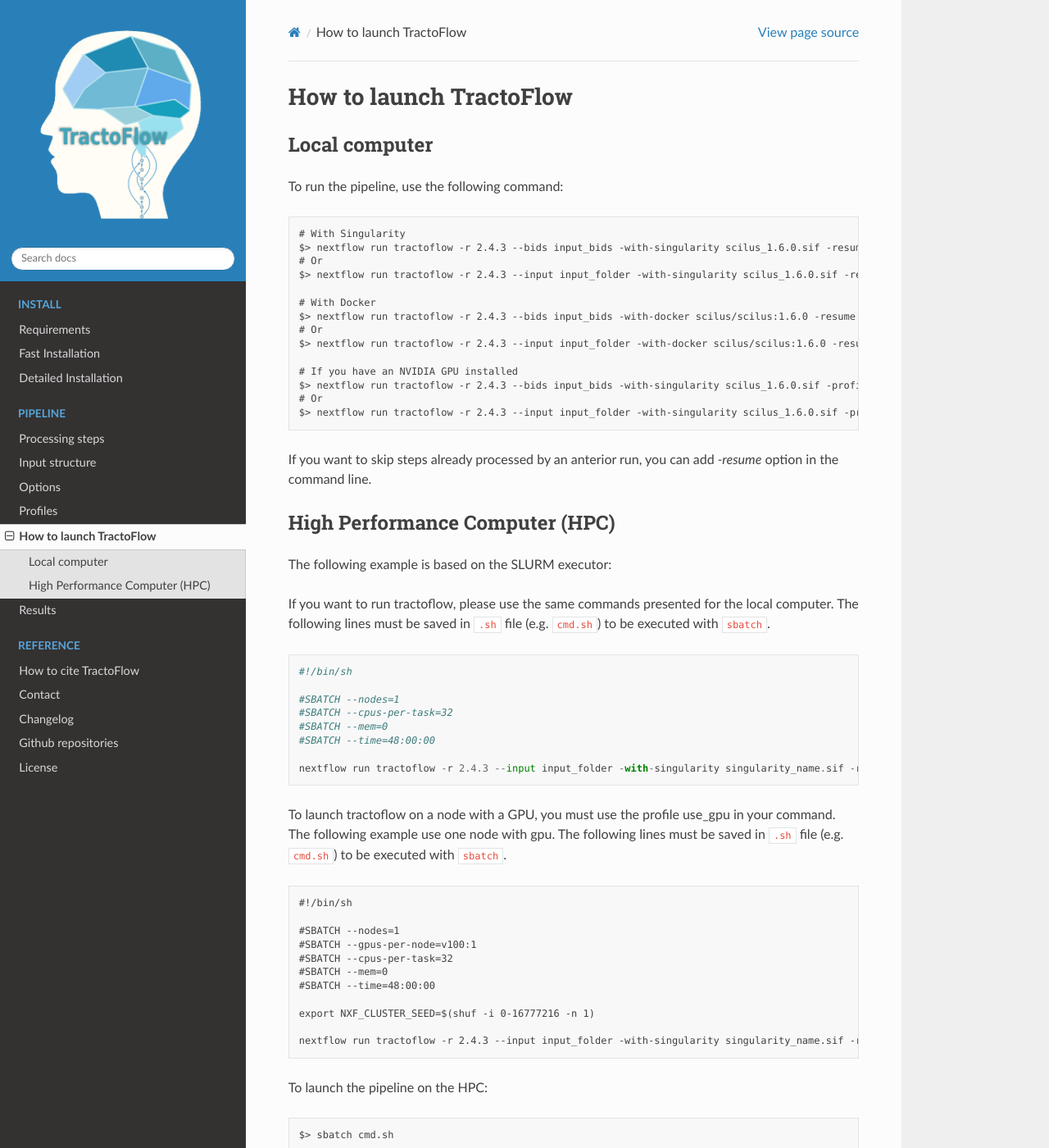
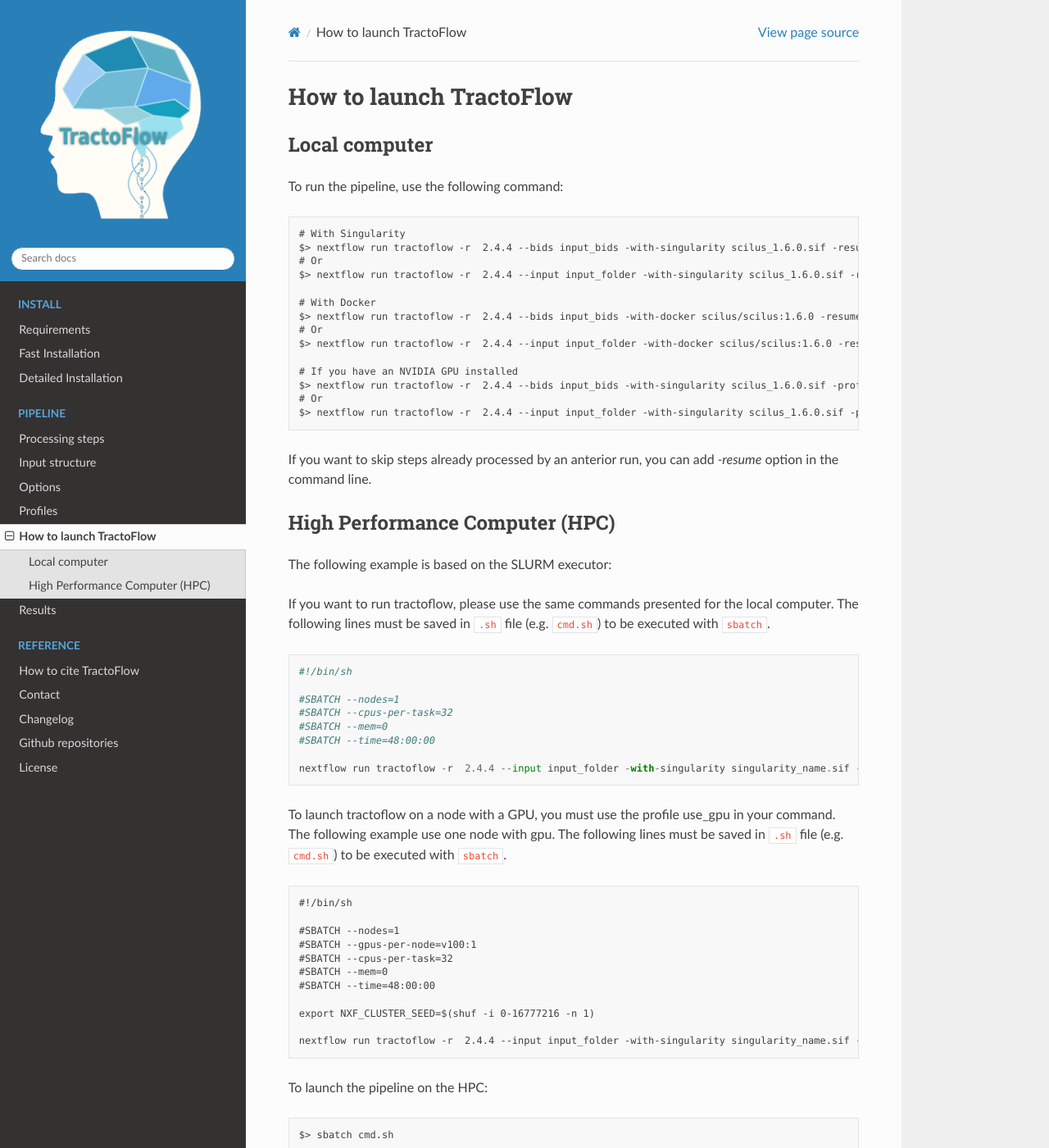
Before and after one commit to scilus/tractoflow_documentation, a Sphinx documentation site: the page built from source/pipeline/launch.rst, in a window 1280 px wide and 1400 px high. Shown: the whole window at 82% size. Built offline with Sphinx 7.4.7 and the Read the Docs theme 3.1.0, drawn with Linux system fonts in a browser that asks for light colours.

Commit message:
update_doc_to_2.4.4

```diff
--- a/source/index.rst
+++ b/source/index.rst
@@ -2,7 +2,7 @@
 =============================================
 
 .. note::
-    New release available: 2.4.3.
+    New release available:  2.4.4.
 
 TractoFlow pipeline is developed by the Sherbrooke Connectivity Imaging Lab (`SCIL`_)
 in order to process diffusion MRI dataset from the raw data to the tractography.
--- a/source/installation/install.rst
+++ b/source/installation/install.rst
@@ -7,7 +7,7 @@
 Enter this command in your terminal (it downloads the container and TractoFlow code in the current directory - Make sure nextflow is already installed before running this command):
 ::
 
-    curl -s https://tractoflow-documentation.readthedocs.io/en/2.4.3/install.sh | bash
+    curl -s https://tractoflow-documentation.readthedocs.io/en/ 2.4.4/install.sh | bash
 
 
 Detailed Installation
--- a/source/pipeline/launch.rst
+++ b/source/pipeline/launch.rst
@@ -9,19 +9,19 @@
 ::
 
     # With Singularity
-    $> nextflow run tractoflow -r 2.4.3 --bids input_bids -with-singularity scilus_1.6.0.sif -resume
+    $> nextflow run tractoflow -r  2.4.4 --bids input_bids -with-singularity scilus_1.6.0.sif -resume
     # Or
-    $> nextflow run tractoflow -r 2.4.3 --input input_folder -with-singularity scilus_1.6.0.sif -resume
+    $> nextflow run tractoflow -r  2.4.4 --input input_folder -with-singularity scilus_1.6.0.sif -resume
 
     # With Docker
-    $> nextflow run tractoflow -r 2.4.3 --bids input_bids -with-docker scilus/scilus:1.6.0 -resume
+    $> nextflow run tractoflow -r  2.4.4 --bids input_bids -with-docker scilus/scilus:1.6.0 -resume
     # Or
-    $> nextflow run tractoflow -r 2.4.3 --input input_folder -with-docker scilus/scilus:1.6.0 -resume
+    $> nextflow run tractoflow -r  2.4.4 --input input_folder -with-docker scilus/scilus:1.6.0 -resume
 
     # If you have an NVIDIA GPU installed
-    $> nextflow run tractoflow -r 2.4.3 --bids input_bids -with-singularity scilus_1.6.0.sif -profile use_gpu -resume
+    $> nextflow run tractoflow -r  2.4.4 --bids input_bids -with-singularity scilus_1.6.0.sif -profile use_gpu -resume
     # Or
-    $> nextflow run tractoflow -r 2.4.3 --input input_folder -with-singularity scilus_1.6.0.sif -profile use_gpu -resume
+    $> nextflow run tractoflow -r  2.4.4 --input input_folder -with-singularity scilus_1.6.0.sif -profile use_gpu -resume
 
 
 If you want to skip steps already processed by an anterior run, you can add `-resume` option in the command line.
@@ -44,7 +44,7 @@
     #SBATCH --mem=0
     #SBATCH --time=48:00:00
 
-    nextflow run tractoflow -r 2.4.3 --input input_folder -with-singularity singularity_name.sif -resume
+    nextflow run tractoflow -r  2.4.4 --input input_folder -with-singularity singularity_name.sif -resume
 
 To launch tractoflow on a node with a GPU, you must use the profile use_gpu in your command.
 The following example use one node with gpu. The following lines
@@ -62,7 +62,7 @@
 
     export NXF_CLUSTER_SEED=$(shuf -i 0-16777216 -n 1)
 
-    nextflow run tractoflow -r 2.4.3 --input input_folder -with-singularity singularity_name.sif -resume -profile use_gpu
+    nextflow run tractoflow -r  2.4.4 --input input_folder -with-singularity singularity_name.sif -resume -profile use_gpu
 
 To launch the pipeline on the HPC:
 
--- a/source/pipeline/options.rst
+++ b/source/pipeline/options.rst
@@ -2,7 +2,7 @@
 =======
 
 To display the options of Tractoflow, please use
-``nextflow run tractoflow -r 2.4.3 --help``.
+``nextflow run tractoflow -r  2.4.4 --help``.
 
 Optional BIDS arguments
 ------------
--- a/source/pipeline/profiles.rst
+++ b/source/pipeline/profiles.rst
@@ -7,7 +7,7 @@
 
 ::
 
-    $> nextflow run tractoflow -r 2.4.3 --input input_folder -profile macos,fully_reproducible -with-singularity singularity_name.sif -resume
+    $> nextflow run tractoflow -r  2.4.4 --input input_folder -profile macos,fully_reproducible -with-singularity singularity_name.sif -resume
 
 Profiles available
 ------------------
--- a/source/reference/changelog.rst
+++ b/source/reference/changelog.rst
@@ -1,7 +1,7 @@
 Changelog
 =========
 
-2.4.3
+ 2.4.4
 ########
 Date: October 2023
 
```
